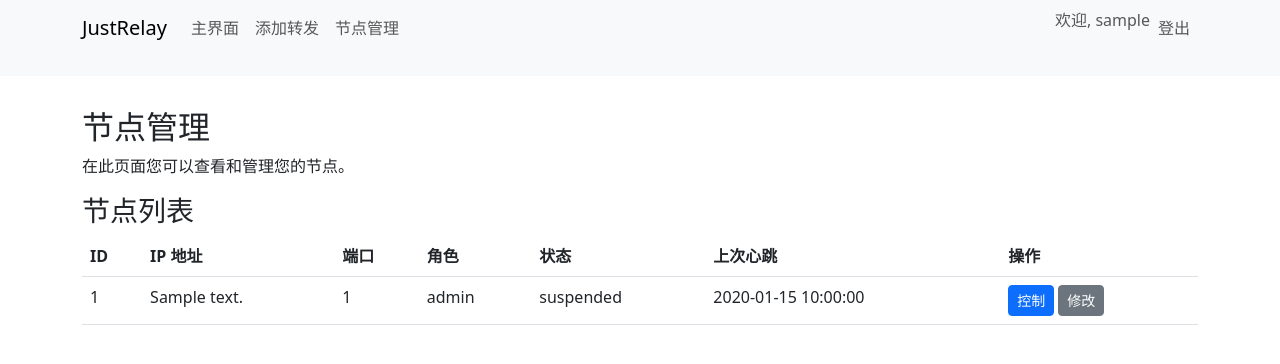
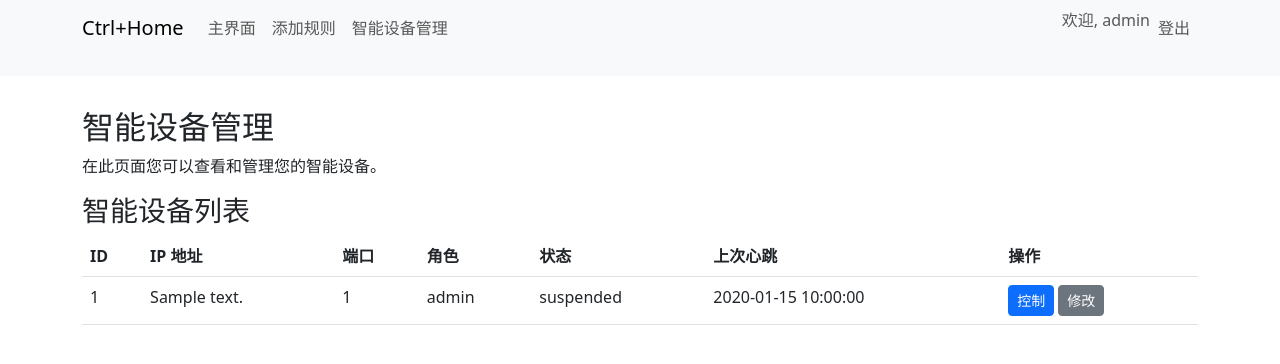
Before and after one commit to Ctrl-Home/Ctrl-Home-Panel, a Flask app: page /node/dashboard in a window 1280 px wide. Shown: the top 364 px of the page. Run offline with Flask 3, Linux system fonts and the light colour scheme; a user stored in the database is signed in; tables that the repository leaves empty hold one stand-in row (values such as "Sample post"); parts of the project's set-up code (start-up, migrations or seed data) failed here and were passed over.

Commit message:
更改到智能家居

```diff
--- a/app.py
+++ b/app.py
@@ -1,3 +1,4 @@
+import bcrypt
 import yaml
 from flask import Flask
 from flask_login import LoginManager
@@ -10,8 +11,12 @@
     app = Flask(__name__)
 
     # 加载配置
-    with open('config.yaml', 'r', encoding='utf-8') as f:  # 指定 encoding='utf-8'
-        config = yaml.safe_load(f)
+    try:
+        with open('config.yaml', 'r', encoding='utf-8') as f:  # 指定 encoding='utf-8'
+            config = yaml.safe_load(f)
+    except FileNotFoundError:
+        print("错误: config.yaml 文件未找到。请确保文件存在且路径正确。")
+        return None # 或者 raise  异常来终止程序
 
     # 配置 Flask 应用
     app.config['SECRET_KEY'] = config['secret_key']  # 从配置文件加载
@@ -38,13 +43,21 @@
         db.create_all()
 
         # 创建初始管理员用户
-        admin_config = config['admin_user']  # 从配置文件读取管理员信息
-        if User.query.filter_by(username=admin_config['username']).first() is None:
-            admin_user = User(username=admin_config['admin'], password=admin_config['admin'],
-                            role=admin_config['admin'])
-            db.session.add(admin_user)
-            db.session.commit()
-            print("创建了初始管理员用户: {}".format(admin_config['username']))
+        admin_config = config.get('admin_user')  # 从配置文件读取管理员信息，使用get防止KeyError
+        if admin_config:
+            if User.query.filter_by(username=admin_config['username']).first() is None:
+                admin_user = User()
+                admin_user.username = admin_config['username']
+                admin_user.password = admin_config['password']
+                print(admin_user.password)
+                admin_user.role = admin_config.get('role', 'admin')  # 默认管理员角色
+                db.session.add(admin_user)
+                db.session.commit()
+                print(f"创建了初始管理员用户: {admin_config['username']}")
+            else:
+                print(f"管理员用户 {admin_config['username']} 已经存在。")
+        else:
+            print("警告：config.yaml 中未找到 'admin_user' 配置，跳过创建初始管理员用户。")
 
     return app
 
--- a/config.yaml
+++ b/config.yaml
@@ -1,6 +1,6 @@
 database:
   #uri: "mysql+mysqlconnector://justrelay:2SAFGNjBrcSSfXN3@160.202.248.154:3306/justrelay"  # 你的数据库连接字符串
- uri: "mysql+mysqlconnector://justrelay:2SAFGNjBrcSSfXN3@160.202.248.154:3306/justrelay"
+ uri: "mysql+mysqlconnector://ctrl_home:zfHTJ38aCZiPFzNX@matrix.2k2.cc:3306/ctrl_home"
 admin_user:
   username: "admin"
   password: "00..Zdw999"
--- a/routes/api/relay_list.py
+++ b/routes/api/rule_list.py
@@ -1,3 +1,4 @@
+#rlue_list.py
 from flask import Flask, render_template
 from flask_login import login_required, current_user
 from models import db, Rule  # 确保导入 Rule 模型
@@ -10,4 +11,4 @@
             relay_rules = Rule.query.all() # 管理员查看所有规则
         else:
             relay_rules = Rule.query.filter_by(user_id=current_user.id).all() # 普通用户只查看自己的规则
-        return render_template('relay_list.html', relay_rules=relay_rules, current_user=current_user)
+        return render_template('rule_list.html', relay_rules=relay_rules, current_user=current_user)
--- a/routes/register_all_api_routes.py
+++ b/routes/register_all_api_routes.py
@@ -1,11 +1,11 @@
 from routes.api.user_routes import register_user_routes
-from routes.api.relay_routes import register_relay_routes
-from routes.api.relay_list import register_other_routes
+from routes.api.rule_routes import register_rule_routes
+from routes.api.rule_list import register_other_routes
 from routes.api.node_routes import register_node_blueprint
 
 
 def register_routes(app):
     register_user_routes(app)
-    register_relay_routes(app)
+    register_rule_routes(app)
     register_other_routes(app)
     register_node_blueprint(app)
--- a/templates/base.html
+++ b/templates/base.html
@@ -20,7 +20,7 @@
 
     <nav class="navbar navbar-expand-lg navbar-light bg-light fixed-top">
         <div class="container">
-            <a class="navbar-brand" href="/">JustRelay</a>
+            <a class="navbar-brand" href="/">Ctrl+Home</a>
             <button class="navbar-toggler" type="button" data-bs-toggle="collapse" data-bs-target="#navbarNav"
                     aria-controls="navbarNav" aria-expanded="false" aria-label="Toggle navigation">
                 <span class="navbar-toggler-icon"></span>
@@ -33,10 +33,10 @@
                             <a class="nav-link" href="/">主界面</a>
                         </li>
                         <li class="nav-item">
-                            <a class="nav-link" href="/relay/add">添加转发</a>
+                            <a class="nav-link" href="/rule/add">添加规则</a>
                         </li>
                         <li class="nav-item">
-                            <a class="nav-link" href="/node/dashboard">节点管理</a>
+                            <a class="nav-link" href="/node/dashboard">智能设备管理</a>
                         </li>
                     {% endif %}
                 </ul>
--- a/templates/combined_node.html
+++ b/templates/combined_node.html
@@ -2,22 +2,22 @@
 {% from 'utils/_macros.html' import node_info %}
 
 {% block title %}
-    {% if page_type == 'dashboard' %}节点控制面板 - JustRelay{% endif %}
-    {% if page_type == 'control' %}节点控制 - {{ node.ip_address }}:{{ node.port }} - JustRelay{% endif %}
-    {% if page_type == 'config' %}节点配置 - {{ node.ip_address }}:{{ node.port }} - JustRelay{% endif %}
+    {% if page_type == 'dashboard' %}智能设备控制面板 - JustRelay{% endif %}
+    {% if page_type == 'control' %}智能设备控制 - {{ node.ip_address }}:{{ node.port }} - JustRelay{% endif %}
+    {% if page_type == 'config' %}智能设备配置 - {{ node.ip_address }}:{{ node.port }} - JustRelay{% endif %}
 {% endblock %}
 
 {% block content %}
     <h2>
-        {% if page_type == 'dashboard' %}节点管理{% endif %}
-        {% if page_type == 'control' %}节点控制面板{% endif %}
-        {% if page_type == 'config' %}节点配置{% endif %}
+        {% if page_type == 'dashboard' %}智能设备管理{% endif %}
+        {% if page_type == 'control' %}智能设备控制面板{% endif %}
+        {% if page_type == 'config' %}智能设备配置{% endif %}
     </h2>
 
     {% if page_type == 'dashboard' %}
-        <p>在此页面您可以查看和管理您的节点。</p>
+        <p>在此页面您可以查看和管理您的智能设备。</p>
 
-        <h3>节点列表</h3>
+        <h3>智能设备列表</h3>
         <table class="table">
             <thead>
                 <tr>
@@ -46,7 +46,7 @@
                 </tr>
                 {% else %}
                 <tr>
-                    <td colspan="7">暂无节点。</td>
+                    <td colspan="7">暂无智能设备。</td>
                 </tr>
                 {% endfor %}
             </tbody>
@@ -62,12 +62,12 @@
             <button class="btn btn-warning" onclick="sendCommand('restart')">重启</button>
             <button class="btn btn-danger" onclick="sendCommand('stop')">停止</button>
             <button class="btn btn-sm btn-danger" onclick="sendCommand('delete')">删除</button>
-            <button class="btn btn-sm btn-secondary" onclick="showUpdateForm()">修改节点信息</button> <!-- 修改节点信息的按钮 -->
+            <button class="btn btn-sm btn-secondary" onclick="showUpdateForm()">修改智能设备信息</button> <!-- 修改智能设备信息的按钮 -->
         </div>
 
-        <!-- 修改节点信息的表单 (初始隐藏) -->
+        <!-- 修改智能设备信息的表单 (初始隐藏) -->
         <div id="updateForm" style="display: none;" class="mt-3">
-            <h3>修改节点信息</h3>
+            <h3>修改智能设备信息</h3>
             <form id="updateNodeForm">
                 <div class="form-group">
                     <label for="role">角色:</label>
@@ -118,10 +118,10 @@
                             alert("命令执行成功");
                         }
                         if (command === 'delete') {
-                            alert("节点已删除");
+                            alert("智能设备已删除");
                             window.location.href = "{{ url_for('node.dashboard') }}";
                         }
-                        // 可以根据 response.status 更新页面上的节点状态显示 (可选)
+                        // 可以根据 response.status 更新页面上的智能设备状态显示 (可选)
                     },
                     error: function(error) {
                         if (error.responseJSON && error.responseJSON.message) { // 检查 responseJSON 是否存在
@@ -172,7 +172,7 @@
                     success: function(response) {
                         alert(response.message);
                         hideUpdateForm(); // 隐藏表单
-                        //  刷新页面或者更新节点信息 (可选)
+                        //  刷新页面或者更新智能设备信息 (可选)
                         window.location.reload(); // 刷新页面以更新显示的信息
                     },
                     error: function(error) {
@@ -210,7 +210,7 @@
                         </tr>
                     {% else %}
                         <tr>
-                            <td colspan="4">该节点没有规则。</td>
+                            <td colspan="4">该智能设备没有规则。</td>
                         </tr>
                     {% endfor %}
                 </tbody>
```
Also changed, not shown: routes/api/rule_routes.py (renamed from routes/api/relay_routes.py, +22 -22 lines), templates/relay_add.html (deleted, +0 -76 lines), templates/relay_edit.html (deleted, +0 -76 lines), templates/rule_add.html (added, +44 -0 lines), templates/rule_edit.html (added, +39 -0 lines), templates/rule_list.html (renamed from templates/relay_list.html, +9 -12 lines).
